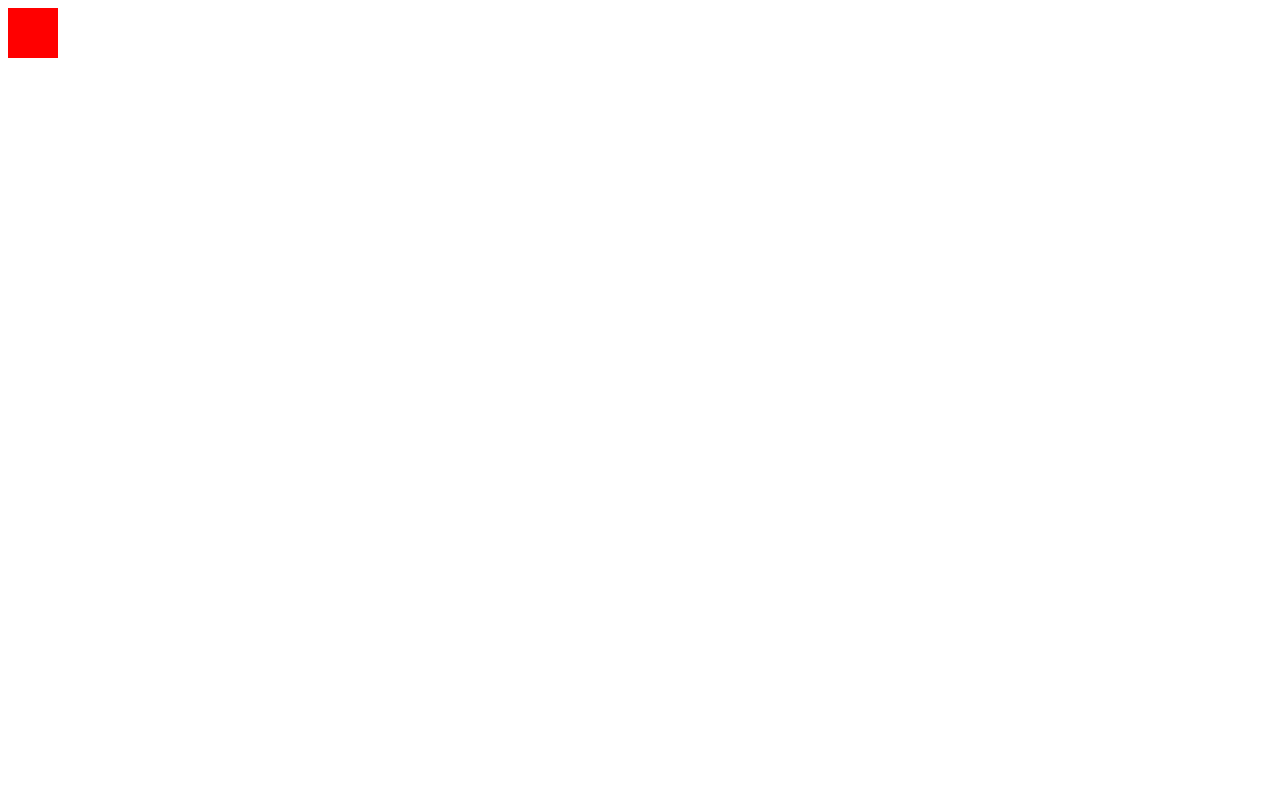
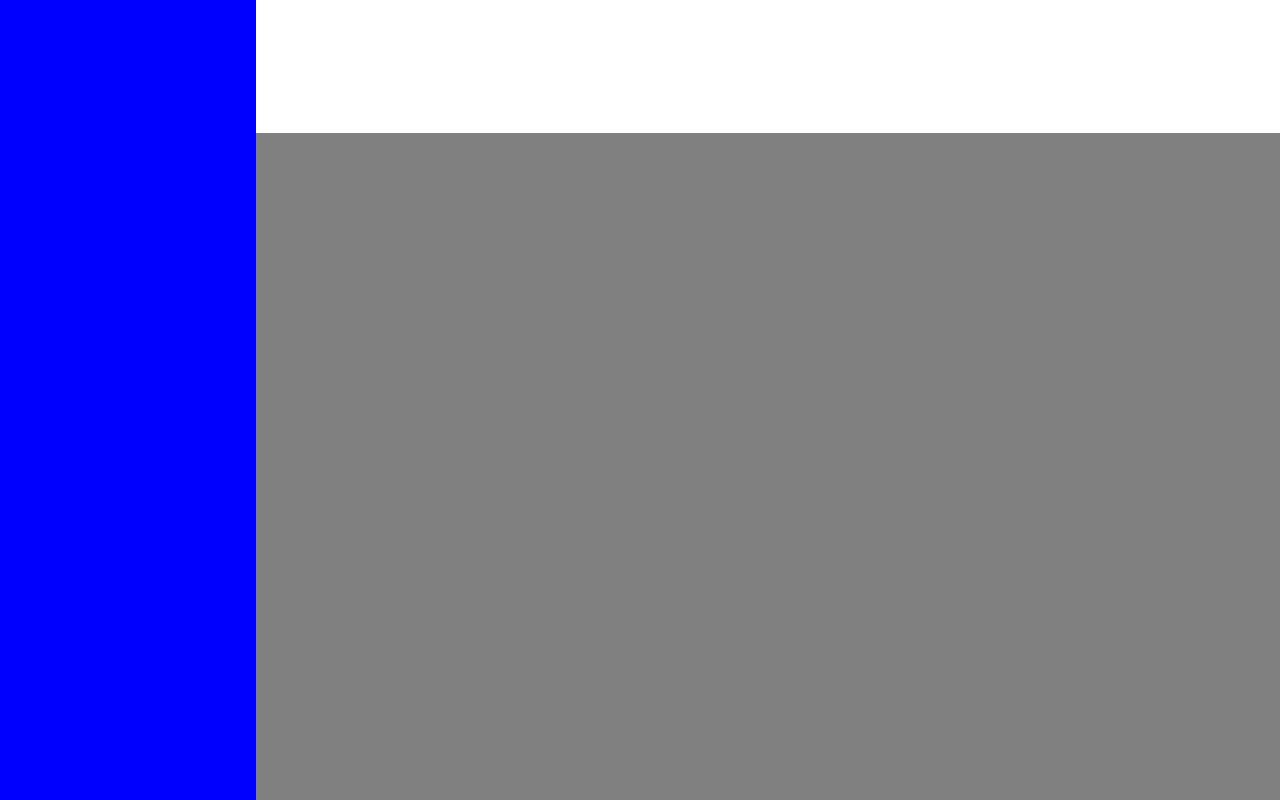
Before and after one commit to mbazzo1993/admin-dashboard, a plain HTML site: page admin-dash.html in a window 1280 px wide. Drawn offline with Linux system fonts and the light colour scheme.

Commit message:
feat: add basic layout

```diff
--- a/admin-dash.css
+++ b/admin-dash.css
@@ -1,5 +1,47 @@
-.test {
-    height: 50px;
-    width: 50px;
-    background-color: red;
+/* START: for visualization purposes */
+.header {
+    background-color: white;
+    border-color: blue;
 }
+
+.main-content {
+    background-color: grey;
+    border-color: blue;
+}
+
+.sidebar {
+    background-color: blue;
+    border-color: white;
+}
+/* END: for visualization purposes */
+body {
+    height: 100vh;
+    width: 100vw;
+    display: flex;
+    padding: 0;
+    margin: 0;
+}
+
+
+.layout {
+    display: grid;
+    grid-template-columns: 1fr 4fr;
+    grid-template-rows: 1fr 5fr;
+    height: 100%;
+    width: 100%;
+}
+
+.header {
+    grid-column: 2 / 3;
+    grid-row: 1 / 2;
+}
+
+.sidebar {
+    grid-column: 1 / 2;
+    grid-row: 1 / 3;
+}
+
+.main-content {
+    grid-column: 2 / 3;
+    grid-row: 2 / 3;
+}
--- a/admin-dash.html
+++ b/admin-dash.html
@@ -7,6 +7,10 @@
     <title>Admin Dashboard</title>
 </head>
 <body>
-    <div class="test"></div>
+    <div class="layout">
+        <div class="header"></div>
+        <div class="sidebar"></div>
+        <div class="main-content"></div>
+    </div>
 </body>
 </html>
```
Also changed, not shown: 1 other file.
